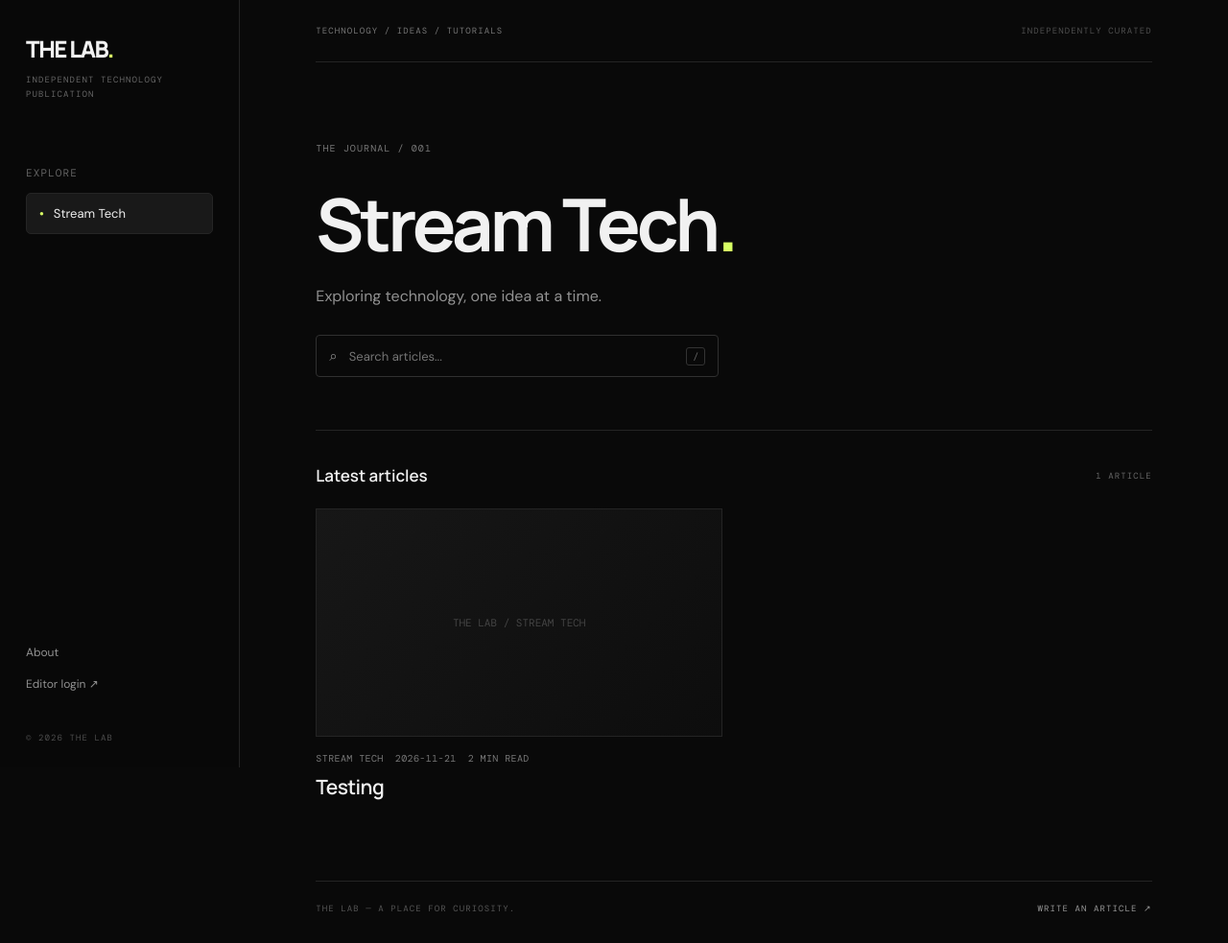
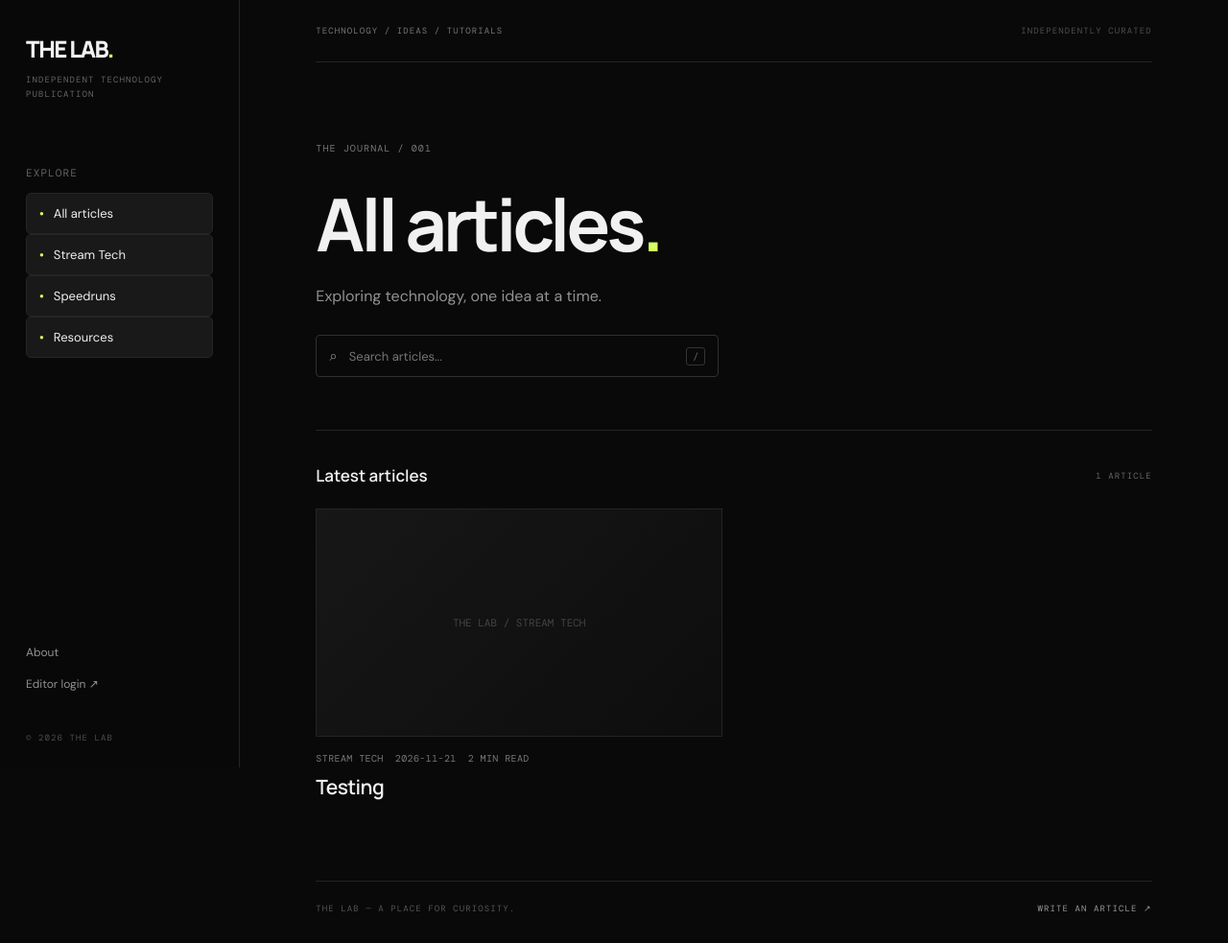
Before and after one commit to callmequack/thelab, a plain HTML site: page index.html in a window 1280 px wide. Shown: the whole page at 96% size. Drawn offline with nearby package versions, Linux system fonts and the light colour scheme.

Commit message:
Add Stream Tech, Speedruns and Resources navigation

```diff
--- a/index.html
+++ b/index.html
@@ -1,36 +1,4 @@
 <!doctype html>
-<html lang="en">
-<head>
-  <meta charset="utf-8"><meta name="viewport" content="width=device-width, initial-scale=1">
-  <meta name="description" content="The Lab — independent technology articles, tutorials and ideas.">
-  <title>The Lab — Stream Tech</title><link rel="stylesheet" href="assets/style.css">
-</head>
-<body>
-  <button class="mobile-menu" id="menuButton" aria-label="Open navigation">☰</button>
-  <aside class="sidebar" id="sidebar">
-    <a class="brand" href="./">THE LAB<span>.</span></a>
-    <div class="side-kicker">INDEPENDENT TECHNOLOGY PUBLICATION</div>
-    <div class="side-label">EXPLORE</div>
-    <nav id="categoryNav"><a class="nav-link active" href="./">Stream Tech</a></nav>
-    <div class="sidebar-bottom">
-      <a class="nav-muted" href="about.html">About</a>
-      <a class="nav-muted" href="admin/">Editor login ↗</a>
-      <div class="copyright">© <span id="year"></span> THE LAB</div>
-    </div>
-  </aside>
-  <main class="main">
-    <header class="topbar"><span>TECHNOLOGY / IDEAS / TUTORIALS</span><span class="topbar-right">INDEPENDENTLY CURATED</span></header>
-    <section class="intro">
-      <p class="eyebrow">THE JOURNAL / 001</p>
-      <h1>Stream Tech<span>.</span></h1>
-      <p class="intro-copy">Exploring technology, one idea at a time.</p>
-      <div class="search-wrap"><span>⌕</span><input id="searchInput" type="search" placeholder="Search articles..." aria-label="Search articles"><kbd>/</kbd></div>
-    </section>
-    <section class="article-section">
-      <div class="section-heading"><h2>Latest articles</h2><span id="resultCount">LOADING</span></div>
-      <div id="articleGrid" class="article-grid"><div class="empty-state">Loading the latest stories…</div></div>
-    </section>
-    <footer class="footer"><span>THE LAB — A PLACE FOR CURIOSITY.</span><a href="admin/">WRITE AN ARTICLE ↗</a></footer>
-  </main>
-  <script src="assets/app.js"></script>
-</body></html>
+<html lang="en"><head><meta charset="utf-8"><meta name="viewport" content="width=device-width, initial-scale=1"><meta name="description" content="The Lab — independent technology articles, tutorials and ideas."><title>The Lab — Articles</title><link rel="stylesheet" href="assets/style.css"></head>
+<body><button class="mobile-menu" id="menuButton" aria-label="Open navigation">☰</button><aside class="sidebar" id="sidebar"><a class="brand" href="./">THE LAB<span>.</span></a><div class="side-kicker">INDEPENDENT TECHNOLOGY PUBLICATION</div><div class="side-label">EXPLORE</div><nav id="categoryNav"><a class="nav-link" href="./">All articles</a><a class="nav-link" href="?category=Stream%20Tech">Stream Tech</a><a class="nav-link" href="?category=Speedruns">Speedruns</a><a class="nav-link" href="?category=Resources">Resources</a></nav><div class="sidebar-bottom"><a class="nav-muted" href="about.html">About</a><a class="nav-muted" href="admin/">Editor login ↗</a><div class="copyright">© <span id="year"></span> THE LAB</div></div></aside>
+<main class="main"><header class="topbar"><span>TECHNOLOGY / IDEAS / TUTORIALS</span><span class="topbar-right">INDEPENDENTLY CURATED</span></header><section class="intro"><p class="eyebrow">THE JOURNAL / 001</p><h1 id="pageHeading">All articles<span>.</span></h1><p class="intro-copy">Exploring technology, one idea at a time.</p><div class="search-wrap"><span>⌕</span><input id="searchInput" type="search" placeholder="Search articles..." aria-label="Search articles"><kbd>/</kbd></div></section><section class="article-section"><div class="section-heading"><h2>Latest articles</h2><span id="resultCount">LOADING</span></div><div id="articleGrid" class="article-grid"><div class="empty-state">Loading the latest stories…</div></div></section><footer class="footer"><span>THE LAB — A PLACE FOR CURIOSITY.</span><a href="admin/">WRITE AN ARTICLE ↗</a></footer></main><script src="assets/app.js"></script></body></html>
```
